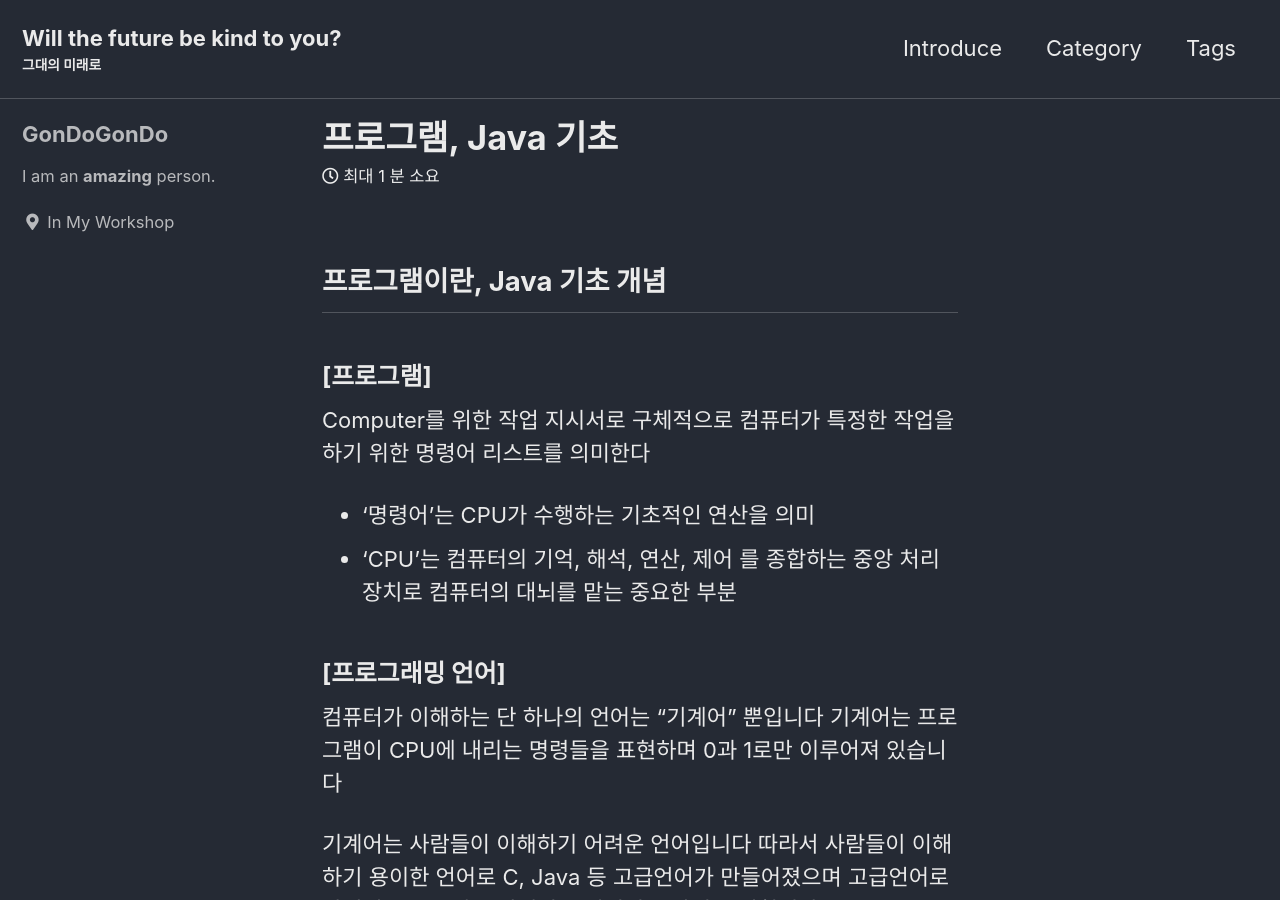
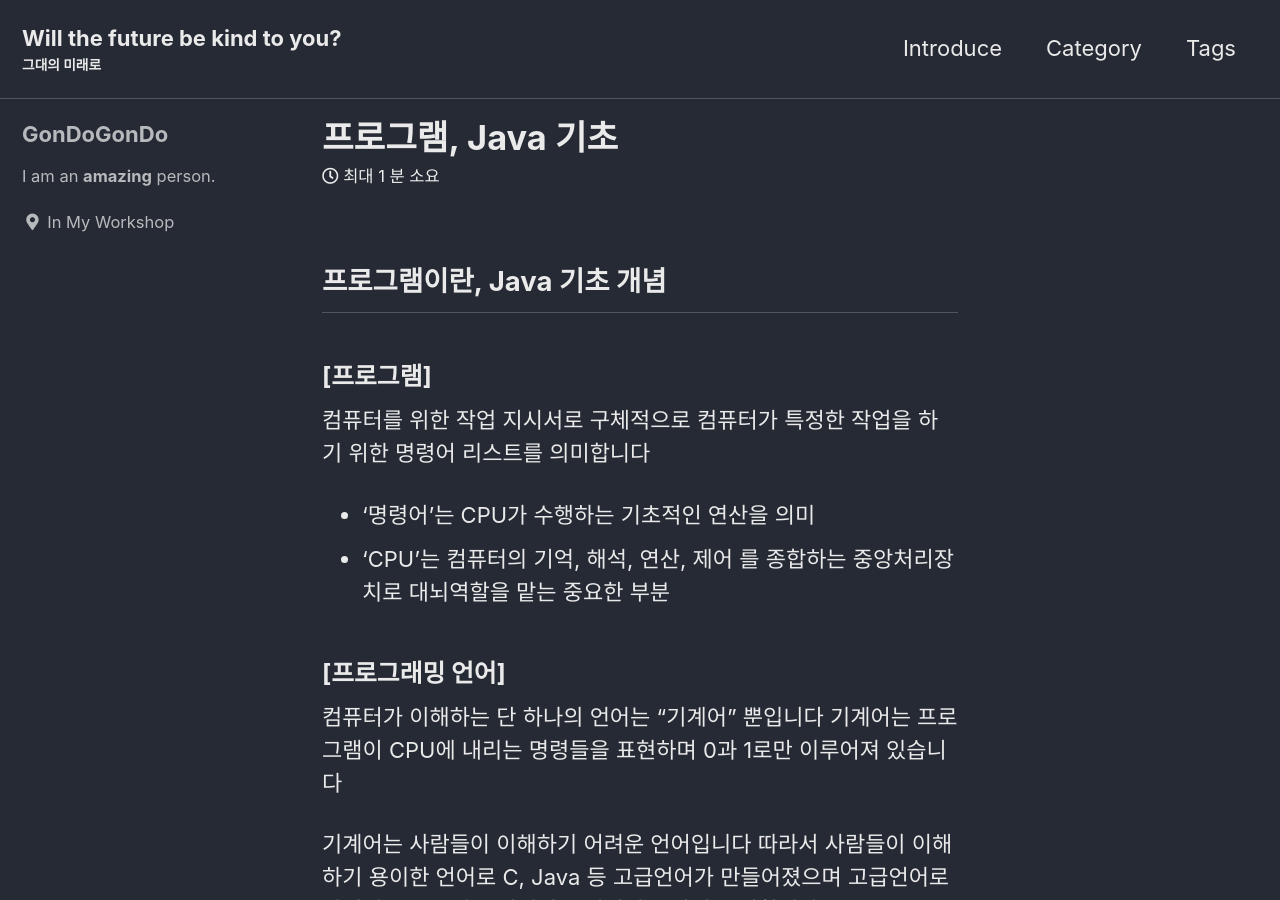
Before and after one commit to dmsgus6523/dmsgus6523.github.io, a Jekyll site: the page built from _posts/2022-03-29-Java기초.md, in a window 1280 px wide and 900 px high. Built offline with Jekyll 4.4.1, drawn with Linux system fonts in a browser that asks for light colours; cached includes are drawn as plain includes.

Commit message:
Update 2022-03-29-Java기초.md

```diff
--- a/_posts/2022-03-29-Java기초.md
+++ b/_posts/2022-03-29-Java기초.md
@@ -6,12 +6,10 @@ title : 프로그램, Java 기초
 ## 프로그램이란, Java 기초 개념
 
 ### [프로그램]
-Computer를 위한 작업 지시서로 구체적으로 컴퓨터가 특정한 작업을 하기 위한 명령어 리스트를 의미한다
+컴퓨터를 위한 작업 지시서로 구체적으로 컴퓨터가 특정한 작업을 하기 위한 명령어 리스트를 의미합니다
 
 - '명령어'는 CPU가 수행하는 기초적인 연산을 의미
-- 'CPU'는 컴퓨터의 기억, 해석, 연산, 제어 를 종합하는 중앙 처리장치로 컴퓨터의 대뇌를 맡는 중요한 부분
-
-
+- 'CPU'는 컴퓨터의 기억, 해석, 연산, 제어 를 종합하는 중앙처리장치로 대뇌역할을 맡는 중요한 부분
 
 
 ### [프로그래밍 언어]
```
